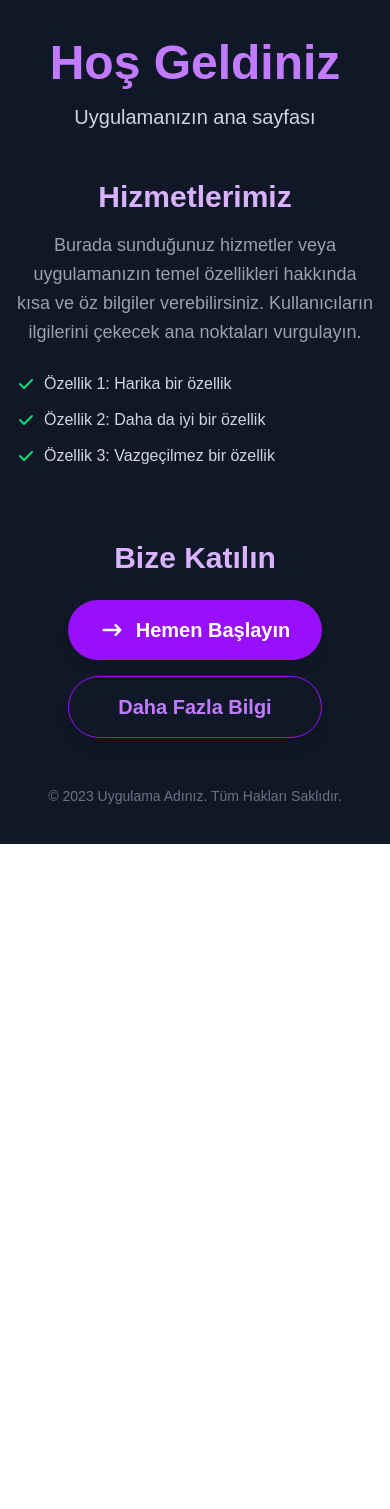
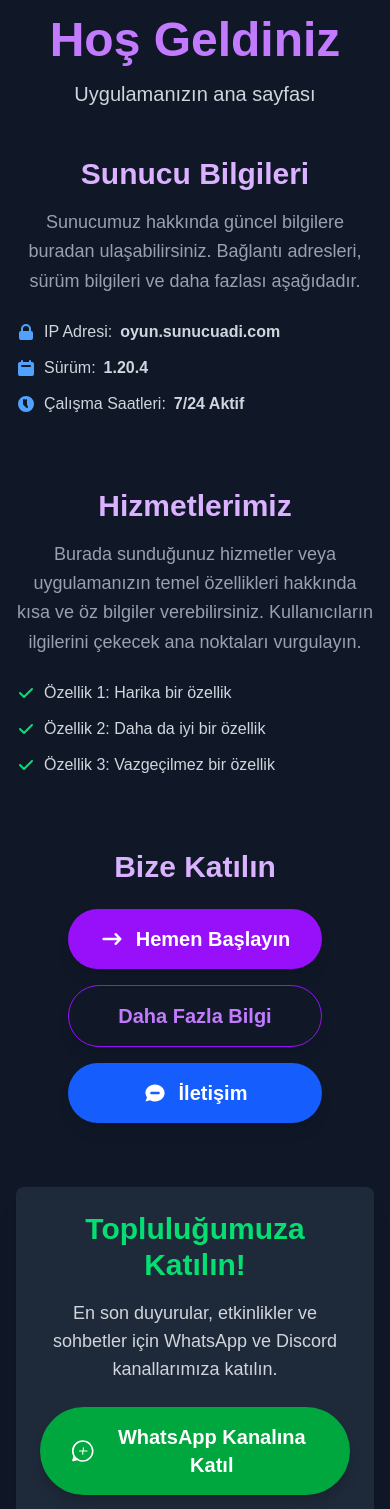
Before and after one commit to stanmveiswopzytrgg/minecraftsmp.com.tr, a Next.js app: page / in a window 390 px wide. Shown: the top 1509 px of the page. Before the commit the page ends 844 px from the top, so only its background shows below. Built offline with nearby package versions, Linux system fonts and the light colour scheme.

Commit message:
lutfenduzel

```diff
--- a/app/page.tsx
+++ b/app/page.tsx
@@ -13,7 +13,66 @@ export default function Home() {
       </header>
 
       <main className="flex flex-col items-center justify-center space-y-6">
+        {/* YENİ: Sunucu Bilgileri Bölümü */}
         <section className="text-center max-w-2xl">
+          <h2 className="text-3xl md:text-4xl font-semibold mb-4 text-purple-300">
+            Sunucu Bilgileri
+          </h2>
+          <p className="text-lg text-gray-400 leading-relaxed">
+            Sunucumuz hakkında güncel bilgilere buradan ulaşabilirsiniz.
+            Bağlantı adresleri, sürüm bilgileri ve daha fazlası aşağıdadır.
+          </p>
+          <ul className="mt-6 space-y-3 text-left max-w-md mx-auto">
+            <li className="flex items-center text-gray-300">
+              <svg
+                className="w-5 h-5 mr-2 text-blue-400"
+                fill="currentColor"
+                viewBox="0 0 20 20"
+                xmlns="http://www.w3.org/2000/svg"
+              >
+                <path
+                  fillRule="evenodd"
+                  d="M5 9V7a5 5 0 0110 0v2a2 2 0 012 2v5a2 2 0 01-2 2H5a2 2 0 01-2-2v-5a2 2 0 012-2zm8-2v2H7V7a3 3 0 016 0z"
+                  clipRule="evenodd"
+                ></path>
+              </svg>
+              IP Adresi: <span className="font-semibold ml-2">oyun.sunucuadi.com</span>
+            </li>
+            <li className="flex items-center text-gray-300">
+              <svg
+                className="w-5 h-5 mr-2 text-blue-400"
+                fill="currentColor"
+                viewBox="0 0 20 20"
+                xmlns="http://www.w3.org/2000/svg"
+              >
+                <path
+                  fillRule="evenodd"
+                  d="M6 2a1 1 0 00-1 1v1H4a2 2 0 00-2 2v10a2 2 0 002 2h12a2 2 0 002-2V6a2 2 0 00-2-2h-1V3a1 1 0 10-2 0v1H7V3a1 1 0 00-1-1zm0 5a1 1 0 000 2h8a1 1 0 100-2H6z"
+                  clipRule="evenodd"
+                ></path>
+              </svg>
+              Sürüm: <span className="font-semibold ml-2">1.20.4</span>
+            </li>
+            <li className="flex items-center text-gray-300">
+              <svg
+                className="w-5 h-5 mr-2 text-blue-400"
+                fill="currentColor"
+                viewBox="0 0 20 20"
+                xmlns="http://www.w3.org/2000/svg"
+              >
+                <path
+                  fillRule="evenodd"
+                  d="M10 18a8 8 0 100-16 8 8 0 000 16zm-1-12a1 1 0 10-2 0v4a1 1 0 00.293.707l3 3a1 1 0 001.414-1.414L11 10.586V6a1 1 0 00-1-1z"
+                  clipRule="evenodd"
+                ></path>
+              </svg>
+              Çalışma Saatleri: <span className="font-semibold ml-2">7/24 Aktif</span>
+            </li>
+          </ul>
+        </section>
+
+        {/* MEVCUT: Hizmetlerimiz Bölümü (Özellikler olarak algılandı) */}
+        <section className="text-center max-w-2xl mt-12">
           <h2 className="text-3xl md:text-4xl font-semibold mb-4 text-purple-300">
             Hizmetlerimiz
           </h2>
@@ -108,9 +167,79 @@ export default function Home() {
             >
               Daha Fazla Bilgi
             </a>
+            {/* YENİ: İletişim Butonu */}
+            <a
+              href="#" // Buraya iletişim sayfanızın veya e-posta adresinizin linkini ekleyebilirsiniz
+              target="_blank"
+              rel="noopener noreferrer"
+              className="w-full md:w-auto px-8 py-4 bg-blue-600 rounded-full shadow-lg hover:bg-blue-700 transition text-xl font-semibold flex items-center justify-center"
+            >
+              <svg
+                className="w-6 h-6 mr-3"
+                fill="currentColor"
+                viewBox="0 0 20 20"
+                xmlns="http://www.w3.org/2000/svg"
+              >
+                <path
+                  fillRule="evenodd"
+                  d="M18 10c0 3.866-3.582 7-8 7a8.841 8.841 0 01-4.083-.98L2 17l1.339-3.182A8.964 8.964 0 012 10c0-3.866 3.582-7 8-7s8 3.134 8 7zM7 9a1 1 0 000 2h6a1 1 0 100-2H7z"
+                  clipRule="evenodd"
+                ></path>
+              </svg>
+              İletişim
+            </a>
           </div>
         </section>
       </main>
+
+      {/* YENİ: WhatsApp ve Discord Kanallarına Katılım Bölümü */}
+      <section className="mt-16 text-center max-w-2xl p-6 bg-gray-800 rounded-lg shadow-xl">
+        <h2 className="text-3xl md:text-4xl font-semibold mb-4 text-green-400">
+          Topluluğumuza Katılın!
+        </h2>
+        <p className="text-lg text-gray-300 mb-6">
+          En son duyurular, etkinlikler ve sohbetler için WhatsApp ve Discord
+          kanallarımıza katılın.
+        </p>
+        <div className="flex flex-col md:flex-row space-y-4 md:space-y-0 md:space-x-4 justify-center">
+          <a
+            href="https://chat.whatsapp.com/YOUR_WHATSAPP_CHANNEL_LINK" // Buraya WhatsApp kanal linkinizi ekleyin
+            target="_blank"
+            rel="noopener noreferrer"
+            className="w-full md:w-auto px-8 py-4 bg-green-600 rounded-full shadow-lg hover:bg-green-700 transition text-xl font-semibold flex items-center justify-center"
+          >
+            <svg
+              className="w-6 h-6 mr-3"
+              fill="currentColor"
+              viewBox="0 0 20 20"
+              xmlns="http://www.w3.org/2000/svg"
+            >
+              <path
+                d="M17.167 2.833A9.95 9.95 0 0010 0C4.477 0 0 4.477 0 10c0 1.77.46 3.43 1.25 4.887l-1.04 3.75a.75.75 0 00.932.932l3.75-1.04A9.95 9.95 0 0010 20c5.523 0 10-4.477 10-10S15.523 2.833 17.167 2.833zM10 18.5a8.5 8.5 0 110-17 8.5 8.5 0 010 17zM14.5 10a.5.5 0 00-.5-.5H11V7a.5.5 0 00-1 0v2.5H7a.5.5 0 000 1h2.5V13a.5.5 0 001 0v-2.5H14a.5.5 0 00.5-.5z"
+              ></path>
+            </svg>
+            WhatsApp Kanalına Katıl
+          </a>
+          <a
+            href="https://discord.gg/YOUR_DISCORD_INVITE_LINK" // Buraya Discord sunucu linkinizi ekleyin
+            target="_blank"
+            rel="noopener noreferrer"
+            className="w-full md:w-auto px-8 py-4 bg-indigo-600 rounded-full shadow-lg hover:bg-indigo-700 transition text-xl font-semibold flex items-center justify-center"
+          >
+            <svg
+              className="w-6 h-6 mr-3"
+              fill="currentColor"
+              viewBox="0 0 20 20"
+              xmlns="http://www.w3.org/2000/svg"
+            >
+              <path
+                d="M19.78 2.302a.75.75 0 00-.77-.417 17.8 17.8 0 00-3.522-.505 17.746 17.746 0 00-6.976 0 17.8 17.8 0 00-3.522.505.75.75 0 00-.77.417.75.75 0 00-.148.667 19.56 19.56 0 00.598 2.768 19.56 19.56 0 00.598 2.768a.75.75 0 00.148.667.75.75 0 00.77.417 17.8 17.8 0 003.522.505 17.746 17.746 0 006.976 0 17.8 17.8 0 003.522-.505.75.75 0 00.77-.417.75.75 0 00.148-.667 19.56 19.56 0 00-.598-2.768 19.56 19.56 0 00-.598-2.768.75.75 0 00-.148-.667zM7.5 13.5a1.5 1.5 0 11-3 0 1.5 1.5 0 013 0zm5 0a1.5 1.5 0 11-3 0 1.5 1.5 0 013 0z"
+              ></path>
+            </svg>
+            Discord Sunucusuna Katıl
+          </a>
+        </div>
+      </section>
 
       <footer className="mt-12 text-gray-500 text-sm text-center">
         <p>&copy; 2023 Uygulama Adınız. Tüm Hakları Saklıdır.</p>
```
